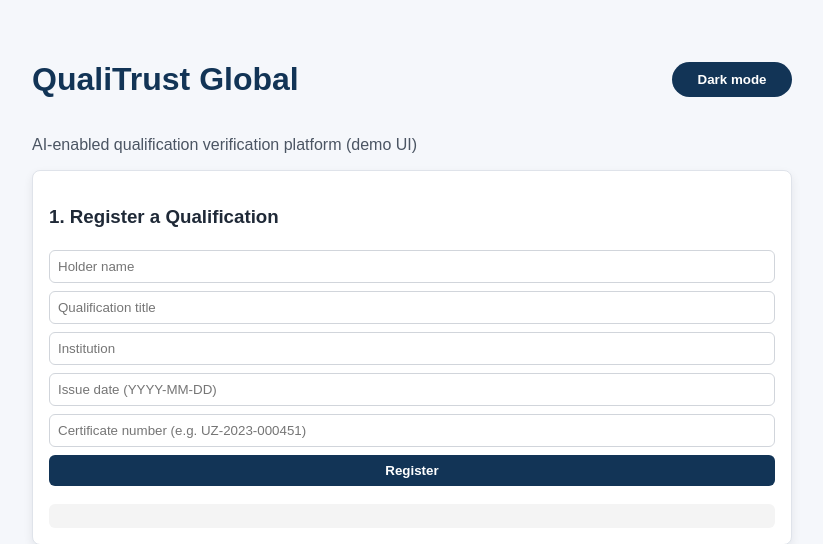
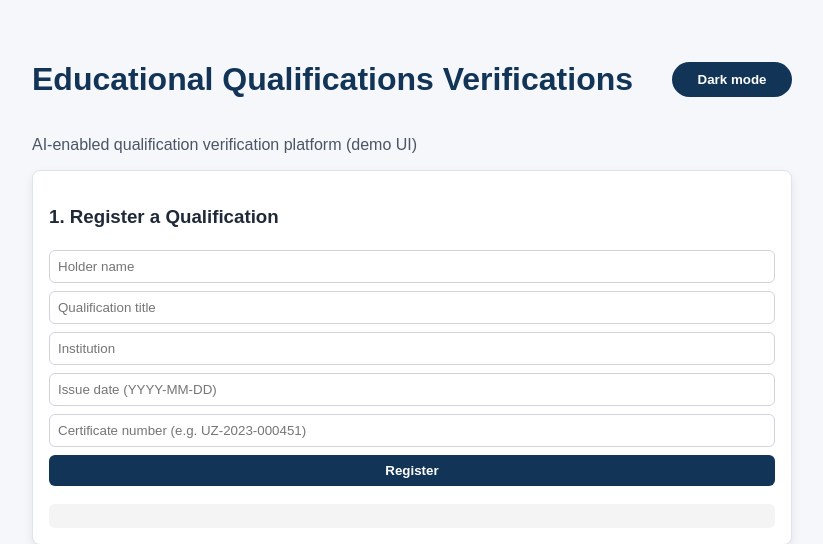
Before and after one commit to tatlegend/qualitrust, a Flask app: page / in a window 1280 px wide. Shown: the top 544 px of the page, without its empty margins (228-1051 px from the left). Run offline with Flask 3, Linux system fonts and the light colour scheme.

Commit message:
Website Name Alteration

```diff
--- a/app/templates/index.html
+++ b/app/templates/index.html
@@ -117,7 +117,7 @@
 </head>
 <body>
   <div class="topbar">
-    <h1>QualiTrust Global</h1>
+    <h1>Educational Qualifications Verifications</h1>
     <button id="themeToggle" class="theme-toggle" type="button" aria-label="Toggle light and dark theme">Dark mode</button>
   </div>
   <p>AI-enabled qualification verification platform (demo UI)</p>
```
